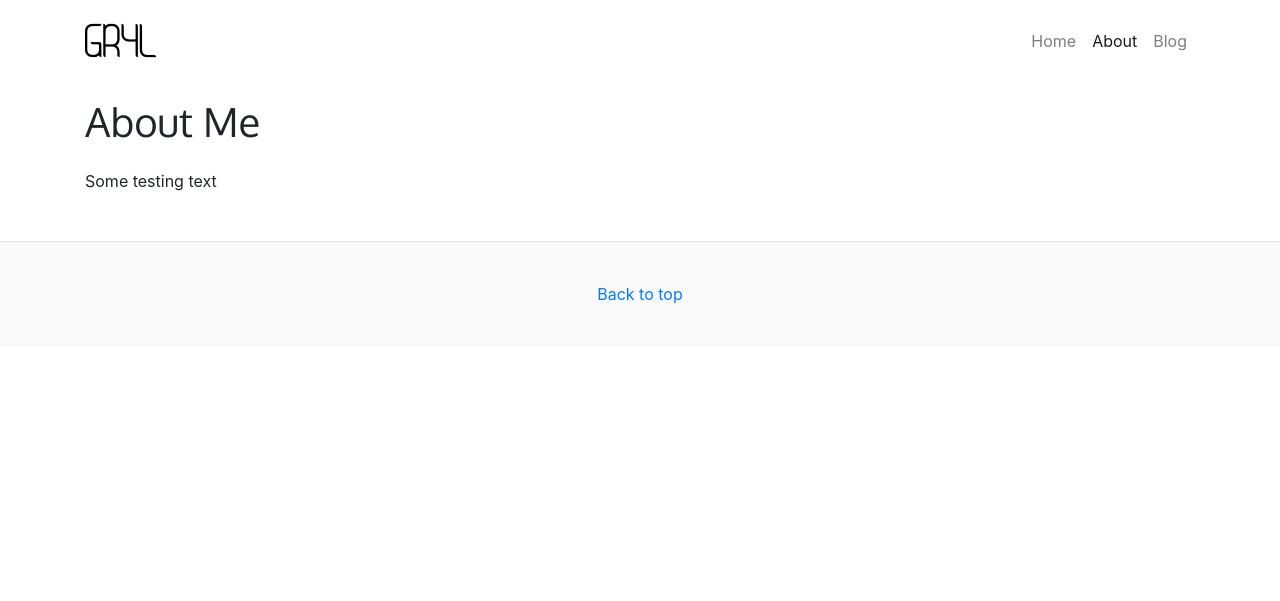
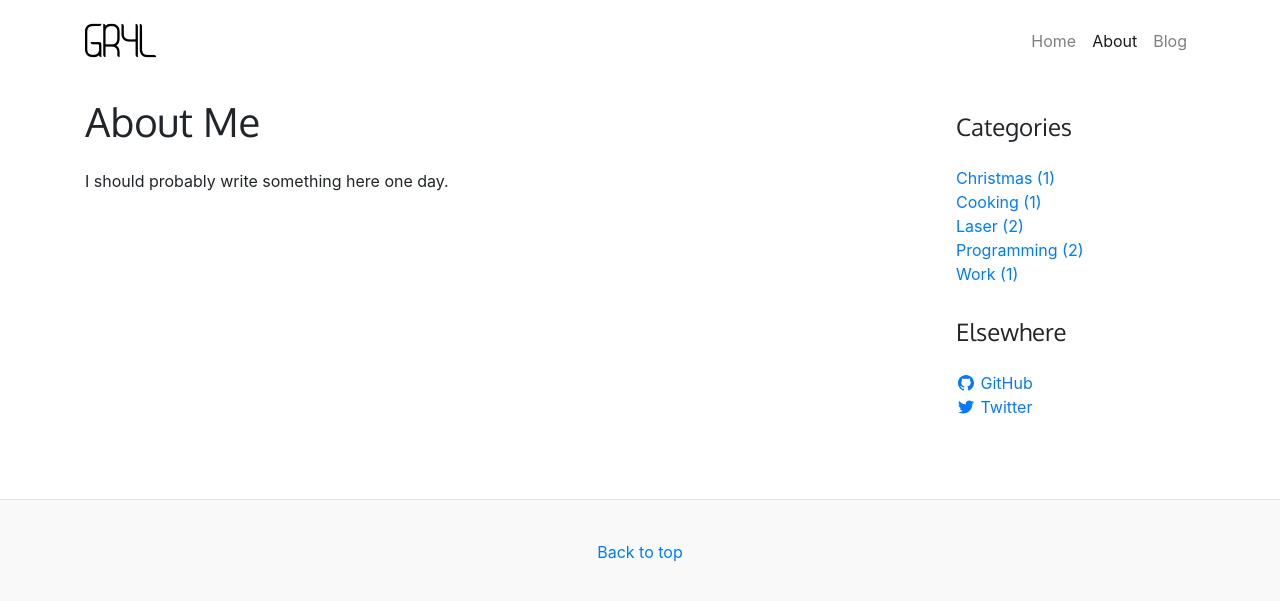
Before and after one commit to geeksareforlife/geeksareforlife.github.io-old, a Jekyll site: the page built from about/index.html, in a window 1280 px wide. Shown: the top 601 px of the page. Built offline with Jekyll 4.4.1, drawn with Linux system fonts in a browser that asks for light colours; nearby versions of some CDN libraries; library files that are not in the unit come from our copies.

```diff
--- a/about/index.html
+++ b/about/index.html
@@ -1,7 +1,7 @@
 ---
-layout: default
-title: About
+layout: 2col
+title: About Me
 ---
 <h1>About Me</h1>
 
-<p>Some testing text</p>
+<p>I should probably write something here one day.</p>
```
Also changed, not shown: _includes/highlighted_posts.html (+4 -3 lines), _posts/2018-03-02-new-site.md (added, +30 -0 lines).
